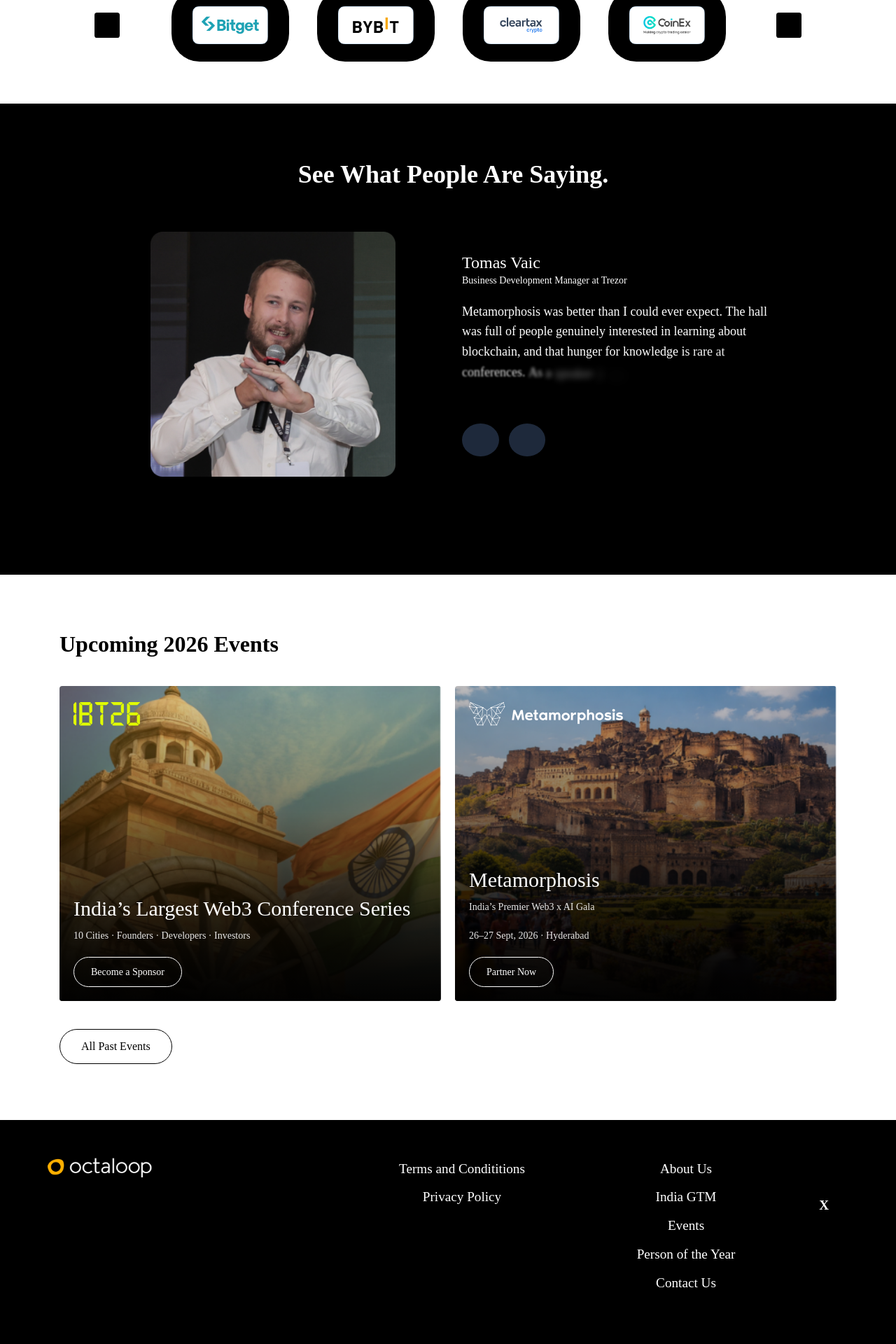
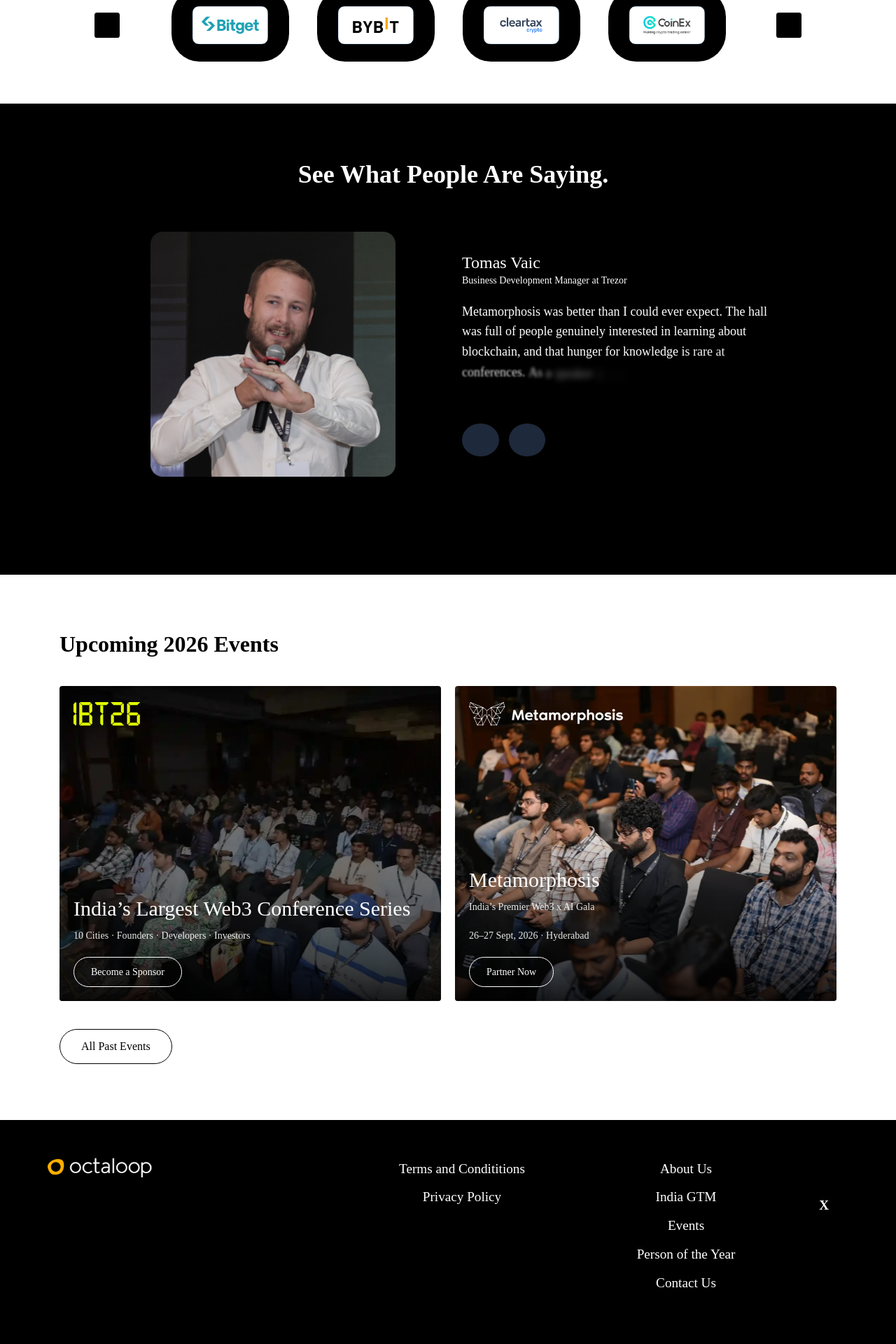
Before and after one commit to av535/octaloop, a Jekyll site: the page index.html, which Jekyll copies as it is, in a window 1280 px wide. Shown: the part 2467-4387 px from the top of the page at 70% size. Built offline with Jekyll 4.4.1, drawn with Linux system fonts in a browser that asks for light colours; nearby versions of some CDN libraries; some web fonts are replaced; library files that are not in the unit come from our copies.

Commit message:
Homepage events: use real IBT and Metamorphosis crowd photos as card backgrounds

```diff
--- a/index.html
+++ b/index.html
@@ -2446,7 +2446,7 @@
                 <h2 class="events-title">Upcoming 2026 Events</h2>
 
                 <div class="events-grid">
-                    <div class="event-card" style="background-image: url('assets/images/assets-octaloop/ibtbg.png');">
+                    <div class="event-card" style="background-image: url('assets/images/assets-octaloop/ibt-crowd.webp');">
                         <div class="card-logo ibt"><img src="assets/images/assets-octaloop/ibtlogo.png" alt=""
                                 srcset=""></div>
                         <div class="card-content">
@@ -2456,7 +2456,7 @@
                         </div>
                     </div>
 
-                    <div class="event-card" style="background-image: url('assets/images/assets-octaloop/mmbg.png');">
+                    <div class="event-card" style="background-image: url('assets/images/assets-octaloop/mm-crowd.webp');">
                         <div class="card-logo meta"><img src="assets/images/assets-octaloop/mmlogo.png" alt=""
                                 srcset=""></div>
                         <div class="card-content">
```
Also changed, not shown: assets/images/assets-octaloop/ibt-crowd.webp (added), assets/images/assets-octaloop/mm-crowd.webp (added), 3 other files.
